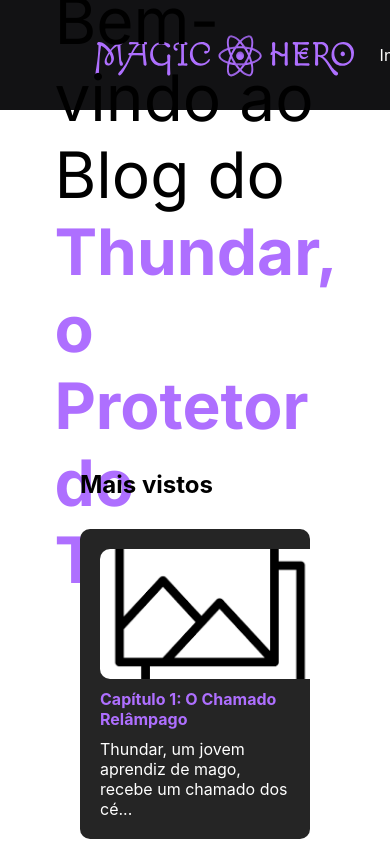
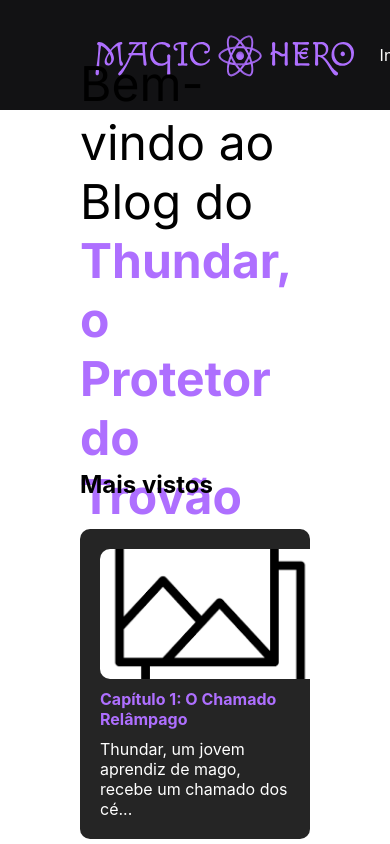
Before and after one commit to joaoparaujocr/magic-hero, a Next.js app: page / in a window 390 px wide. Shown: the top 844 px of the page. Built offline with nearby package versions, Linux system fonts and the light colour scheme.

Commit message:
media querie

```diff
--- a/src/styles/pages/home.ts
+++ b/src/styles/pages/home.ts
@@ -8,7 +8,7 @@ export const BannerContainer = styled.div`
   display: flex;
   justify-content: center;
   align-items: center;
-  padding: 0 80px;
+  padding: 40px 80px;
 
   p {
     font-family: ${fonts.inter.style.fontFamily};
@@ -17,6 +17,12 @@ export const BannerContainer = styled.div`
     span {
       font-weight: 700;
       color: #ae6fff;
+    }
+  }
+
+  @media (max-width: 750px) {
+    p {
+      font-size: 3rem;
     }
   }
 `;
```
